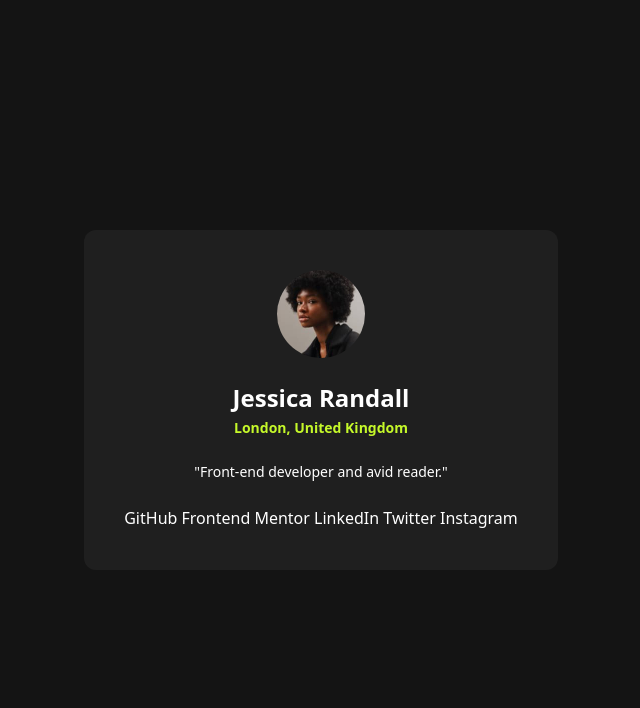
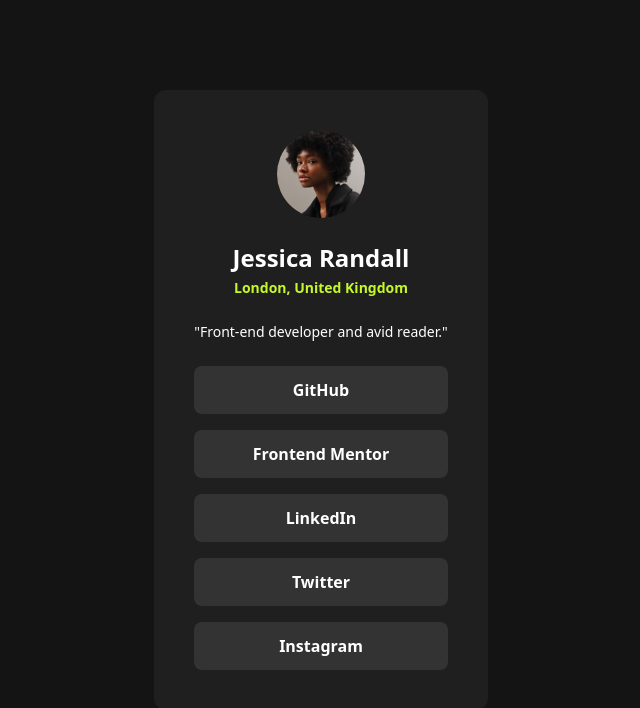
Before and after one commit to EdwardShanahan09/social-links-profile, a website built with Vite: page index.html in a window 1280 px wide. Shown: the whole page, without its empty margins (319-959 px from the left). Built offline with nearby package versions, Linux system fonts and the light colour scheme.

Commit message:
Add styles to buttons

```diff
--- a/index.html
+++ b/index.html
@@ -21,12 +21,12 @@
 
       <p class="text-sm mb-6">"Front-end developer and avid reader."</p>
 
-      <div class="button-group">
-        <button>GitHub</button>
-        <button>Frontend Mentor</button>
-        <button>LinkedIn</button>
-        <button>Twitter</button>
-        <button>Instagram</button>
+      <div class="a-group">
+        <a class="mb-4 py-3 rounded-lg font-bold" href="#">GitHub</a>
+        <a class="mb-4 py-3 rounded-lg font-bold" href="#">Frontend Mentor</a>
+        <a class="mb-4 py-3 rounded-lg font-bold" href="#">LinkedIn</a>
+        <a class="mb-4 py-3 rounded-lg font-bold" href="#">Twitter</a>
+        <a class="py-3 rounded-lg font-bold" href="#">Instagram</a>
       </div>
     </div>
     <script type="module" src="/main.js"></script>
--- a/style.css
+++ b/style.css
@@ -36,3 +36,14 @@
 h2 {
   color: var(--colorGreen);
 }
+
+a {
+  color: var(--colorWhite);
+  display: block;
+  background-color: var(--colorGrey);
+}
+
+a:hover {
+  color: var(--colorGrey);
+  background-color: var(--colorGreen);
+}
```
